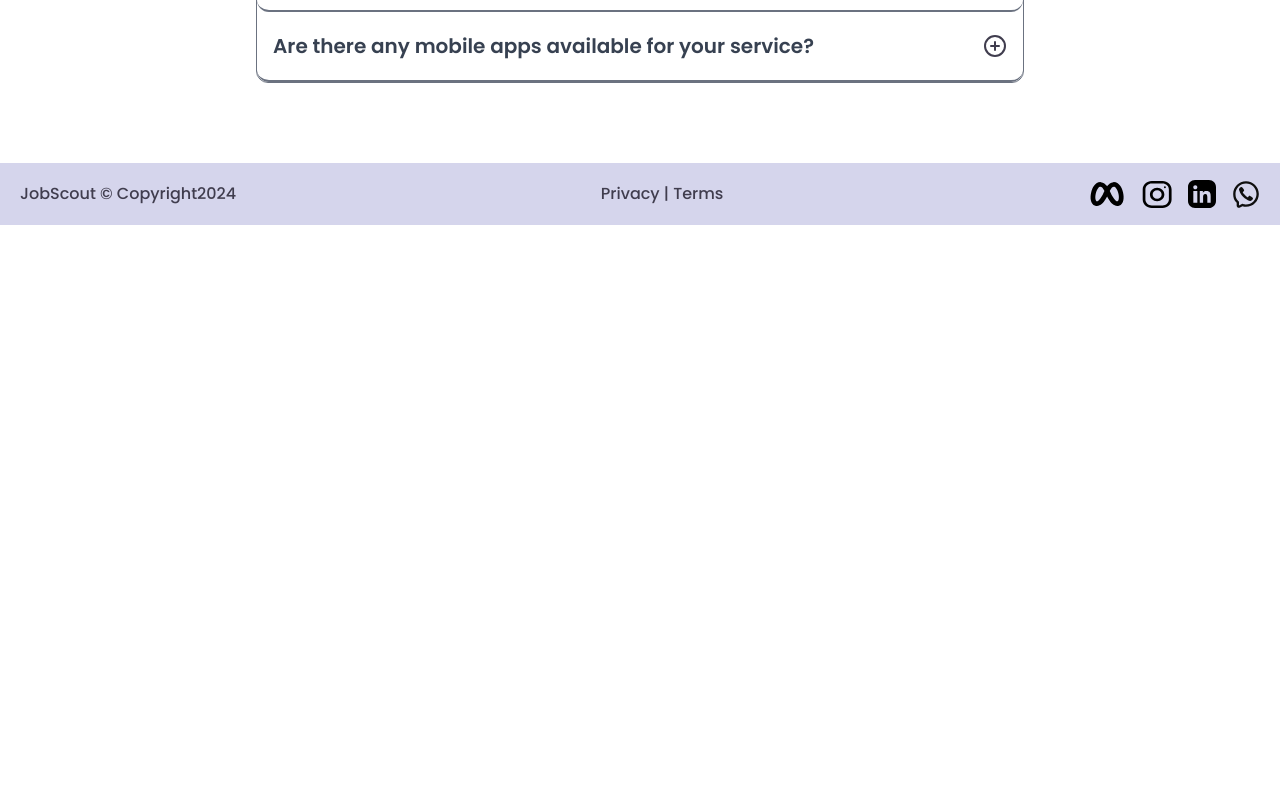
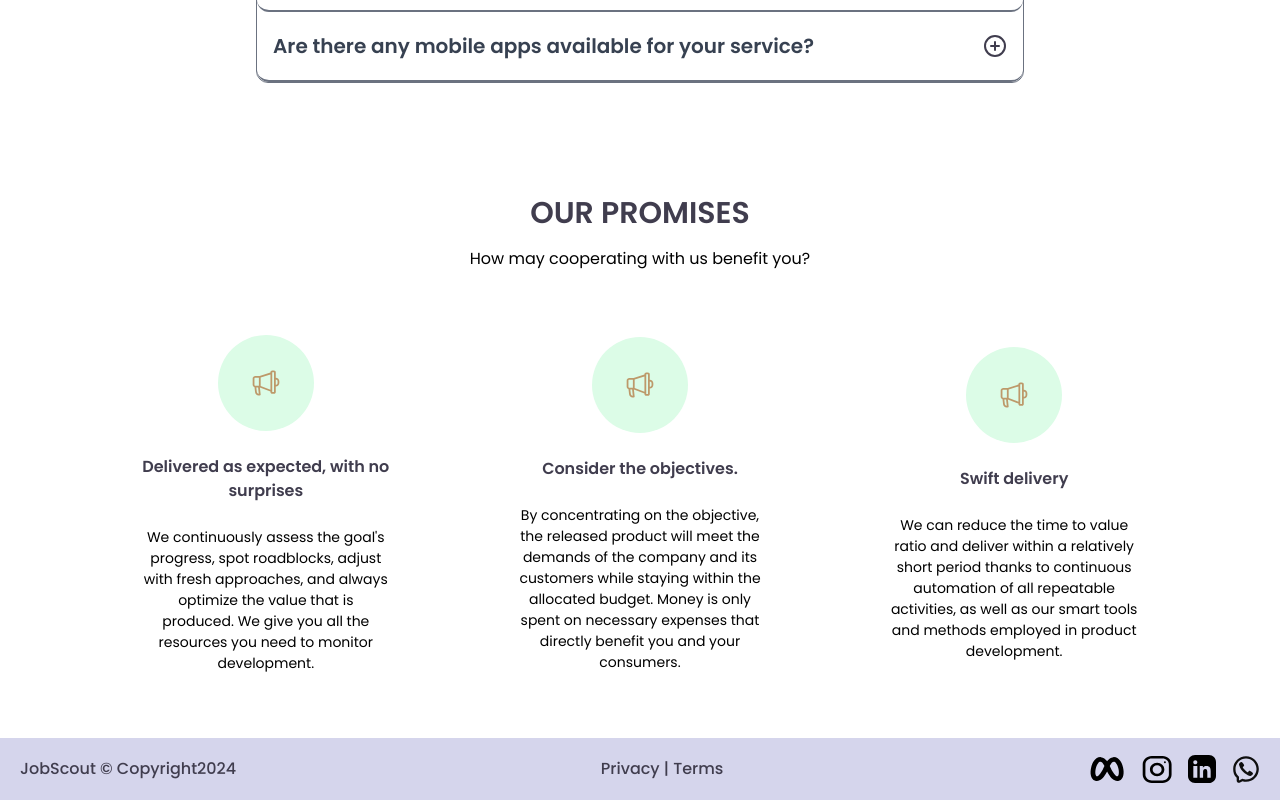
Before and after one commit to job-scout/jobscout-b2b-landingpage, a Next.js app: page / in a window 1280 px wide. Shown: the part 5362-6162 px from the top of the page. Before the commit the page ends 5587 px from the top, so only its background shows below. Built offline with nearby package versions, Linux system fonts and the light colour scheme.

Commit message:
our promise section add

```diff
--- /dev/null
+++ b/components/OurPromises.jsx
@@ -0,0 +1,34 @@
+import Image from "next/image";
+// import Link from "next/link";
+import React from "react";
+// import ProfileSlider from "./ProfileSlider";
+
+import ServiceCard from "./ServiceCard";
+import { PROMISES_DATA } from "@/data/OUR_PROMISES";
+
+export default function OurPromises() {
+	const { heading, subHeading, service } = PROMISES_DATA[0].promises;
+	return (
+		<section className="items-center mt-8 px-4">
+			<div className="text-container text-center">
+				<h2 className="text-3xl  text-center   text-black font-semibold">
+					{heading}
+				</h2>
+				<h6 className="text-gray text-base text-center mt-4">
+					{subHeading}
+				</h6>
+			</div>
+			<div className="container mx-auto  lg:flex lg:flex-row flex flex-col  items-center justify-between lg:w-[80%] 2xl:w-[60%]  my-16 space-y-16 lg:space-y-0">
+				{service.map((s, index) => (
+					<ServiceCard
+						key={index}
+						icon={s.icon}
+						service={s.benefitName}
+						description={s.description}
+						iconSecondary
+					/>
+				))}
+			</div>
+		</section>
+	);
+}
--- /dev/null
+++ b/components/ServiceCard.jsx
@@ -0,0 +1,23 @@
+import Image from "next/image";
+import React from "react";
+
+export default function ServiceCard({
+  icon,
+  service,
+  description,
+  iconSecondary,
+}) {
+  return (
+    <div className="flex flex-col justify-center items-center max-w-[250px] text-center gap-6">
+      <div
+        className={`w-24 h-24 ${
+          iconSecondary ? "bg-green-100" : "bg-white"
+        }  rounded-full flex justify-center items-center`}
+      >
+        <Image width="30" height="30" src={icon} alt="service" />
+      </div>
+      <h4 className="text font-semibold text-black">{service}</h4>
+      <p className="text text-[14px]">{description}</p>
+    </div>
+  );
+}
--- /dev/null
+++ b/data/OUR_PROMISES.js
@@ -0,0 +1,29 @@
+export const PROMISES_DATA =[
+    {
+        promises: {
+            heading: "OUR PROMISES",
+            subHeading:
+              "How may cooperating with us benefit you?",
+            service: [
+              {
+                icon: "/megaphone.svg",
+                benefitName: "Delivered as expected, with no surprises",
+                description:
+                  "We continuously assess the goal's progress, spot roadblocks, adjust with fresh approaches, and always optimize the value that is produced. We give you all the resources you need to monitor development.",
+              },
+              {
+                icon: "/megaphone.svg",
+                benefitName: "Consider the objectives.",
+                description:
+                  "By concentrating on the objective, the released product will meet the demands of the company and its customers while staying within the allocated budget. Money is only spent on necessary expenses that directly benefit you and your consumers.",
+              },
+              {
+                icon: "/megaphone.svg",
+                benefitName: "Swift delivery",
+                description:
+                  "We can reduce the time to value ratio and deliver within a relatively short period thanks to continuous automation of all repeatable activities, as well as our smart tools and methods employed in product development.",
+              }
+            ],
+          },
+    }
+];
--- a/pages/index.js
+++ b/pages/index.js
@@ -6,6 +6,7 @@ import OurHappyCustomers from "@/components/OurHappyCustomers";
 import FAQ from "@/components/FAQ";
 import Hire from "@/components/Hire";
 import GetInTouch from "@/components/Contact/GetInTouch";
+import OurPromises from "@/components/OurPromises";
 
 const inter = Inter({ subsets: ["latin"] });
 
@@ -23,6 +24,7 @@ export default function Home() {
       <Hire/>
       <OurHappyCustomers />
       <FAQ />
+      <OurPromises/>
     </main>
   );
 }
```
Also changed, not shown: public/megaphone.svg (added), styles/globals.css (line endings or trailing spaces).
